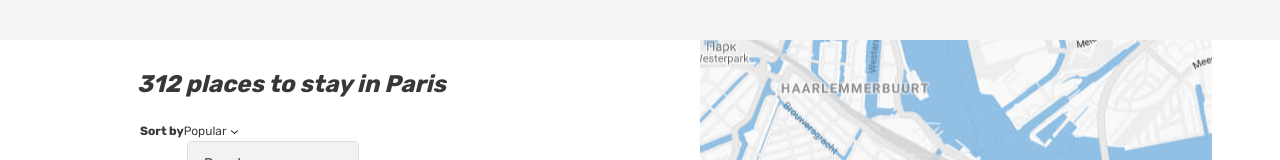
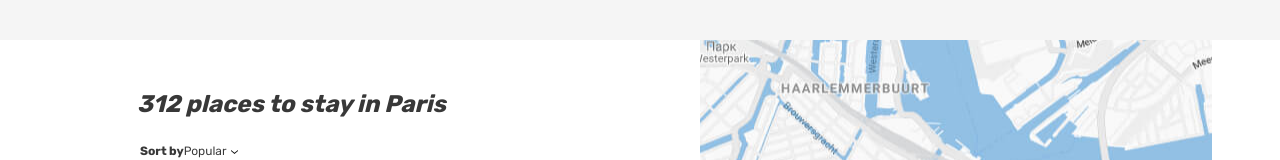
Before and after one commit to VladissGernet/six-cities, a React (Vite) app: page / in a window 1280 px wide. Shown: the part 145-305 px from the top of the page. Built offline with nearby package versions, Linux system fonts and the light colour scheme.

Commit message:
WIP: добавление компонента NearPlaces

```diff
--- a/src/components/app/app.tsx
+++ b/src/components/app/app.tsx
@@ -14,7 +14,7 @@ type AppProps = {
 export default function App({ offers }: AppProps): JSX.Element {
   const groupedOffers = groupOffers(offers);
   return <MainScreen groupedOffers={groupedOffers} offers={offers} />;
-  return <Favorites groupedOffers={groupedOffers} />;
+  // return <Favorites groupedOffers={groupedOffers} />;
   // return <Login />;
   return <Offer />;
 }
--- a/src/components/places/places.tsx
+++ b/src/components/places/places.tsx
@@ -1,18 +1,31 @@
+import cn from 'classnames';
+
 import { GroupedOffersByCity } from '../../types/offers';
 import PlacesList from './places-list';
 import { PLACES_IMAGE_SIZES } from '../../const';
 
+// TODO, TypeGuard, рассмотреть возможность использования.
 type PlacesProps = {
+  title: string;
+  titleClassName?: string;
+  isTitleNotVisible?: boolean;
   groupedOffersByCity: GroupedOffersByCity;
 };
 
 export default function Places({
   groupedOffersByCity,
+  title,
+  titleClassName,
+  isTitleNotVisible,
 }: PlacesProps): JSX.Element {
   const { city, cities } = groupedOffersByCity;
   return (
     <section className="cities__places places">
-      <h2 className="visually-hidden">Places</h2>
+      <h2
+        className={cn(isTitleNotVisible ? 'visually-hidden' : titleClassName)}
+      >
+        {title}
+      </h2>
       <b className="places__found">312 places to stay in {city}</b>
       <form className="places__sorting" action="#" method="get">
         <span className="places__sorting-caption">Sort by</span>
--- a/src/pages/offer/offer.tsx
+++ b/src/pages/offer/offer.tsx
@@ -3,6 +3,7 @@ import Header from '../../components/header/header';
 import Main from '../../components/main/main';
 import Gallery from '../../components/gallery/gallery';
 import Rating from '../../components/rating/rating';
+import NearPlaces from '../../components/near-places/near-places';
 
 // TODO, мокорвый рейтинг потом удалить!
 const MOCK_RATING = 4.8;
@@ -255,6 +256,7 @@ export default function Offer(): JSX.Element {
           <section className="offer__map map"></section>
         </section>
         <div className="container">
+          {/* <NearPlaces groupedOffersByCity={groupedOffersByCity} /> */}
           <section className="near-places places">
             <h2 className="near-places__title">
               Other places in the neighbourhood
```
Also changed, not shown: src/components/near-places/near-places.tsx (added, +20 -0 lines).
